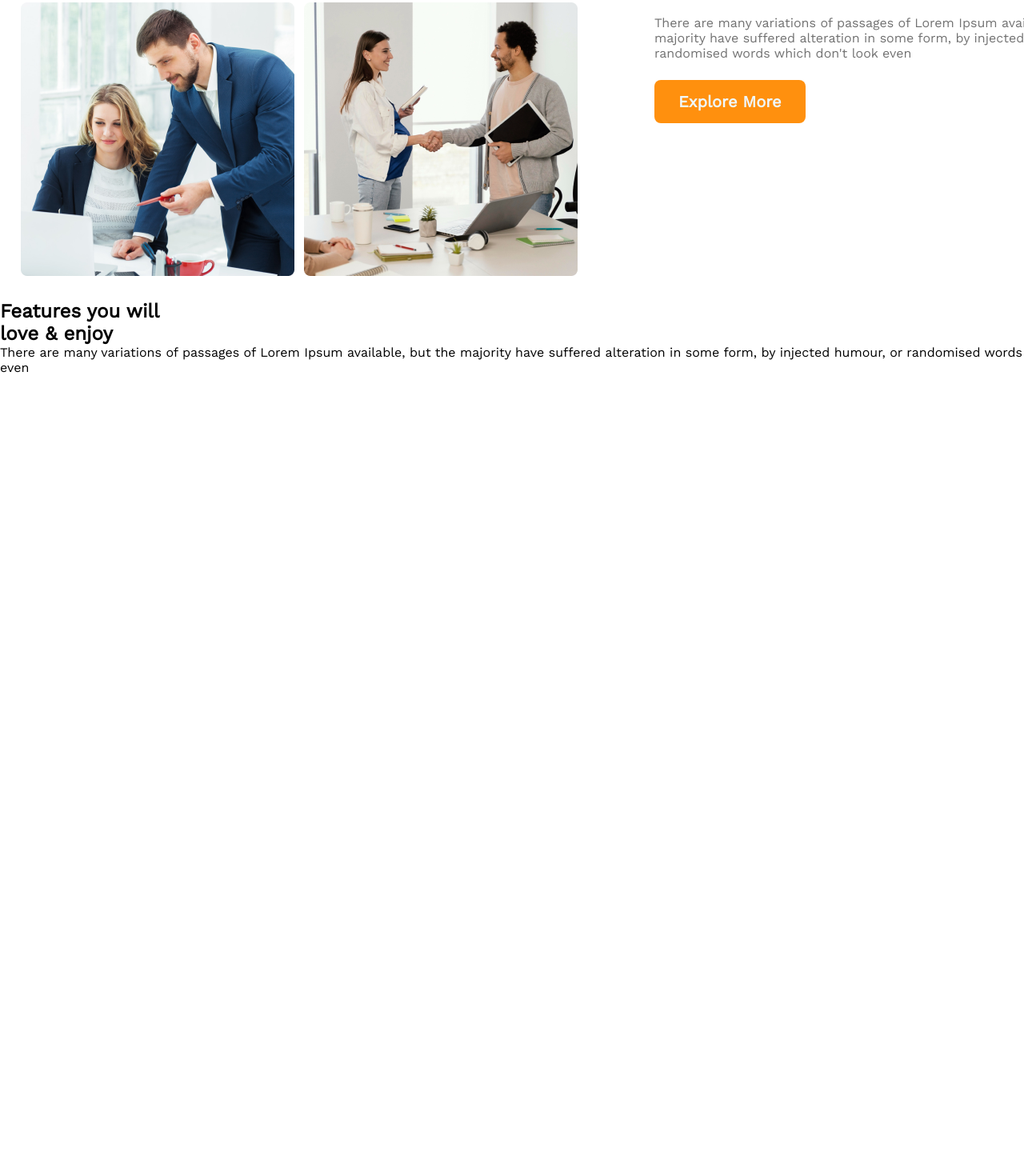
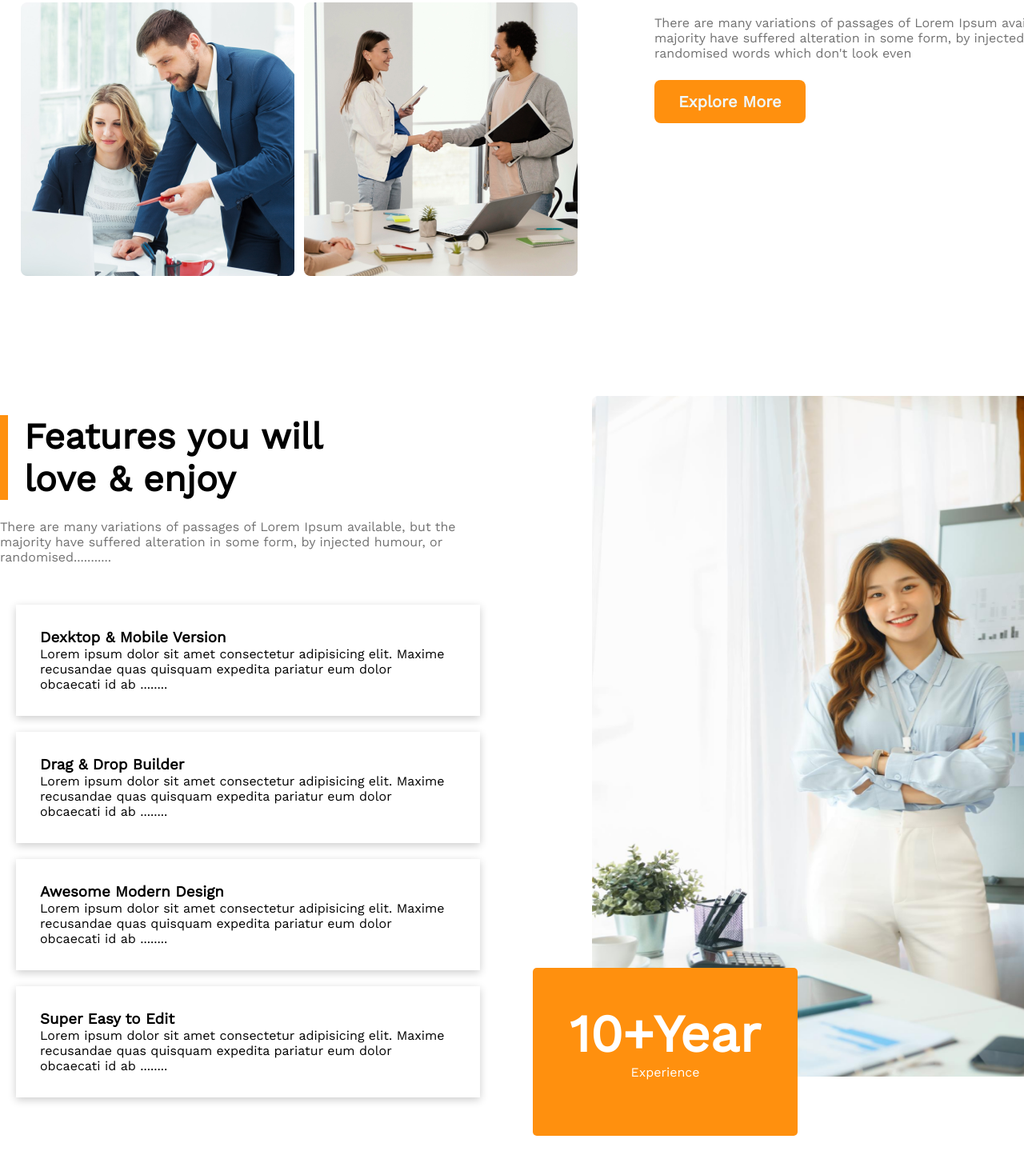
Before and after one commit to jihad-hossain1/architect-g3, a plain HTML site: page index.html in a window 1280 px wide. Shown: the part 1761-3220 px from the top of the page at 80% size. Before the commit the page ends 2230 px from the top, so only its background shows below. Drawn offline with nearby package versions, Linux system fonts and the light colour scheme.

Commit message:
main (feature section complete

```diff
--- a/index.html
+++ b/index.html
@@ -69,11 +69,40 @@
 
         <!-- main feature section  -->
         <section class="feature">
-            <div class="feature-title">
-                <div>
-                    <h2>Features you will <br> love & enjoy</h2>
+            <div class="feature-architect">
+                <div class="feature-title">
+                    <div class="fe-title">
+                        <h2>Features you will <br> love & enjoy</h2>
+                    </div>
+                    <p>There are many variations of passages of Lorem Ipsum available, but the majority have suffered alteration in some form, by injected humour, or randomised...........</p>
                 </div>
-                <p>There are many variations of passages of Lorem Ipsum available, but the majority have suffered alteration in some form, by injected humour, or randomised words which don't look even</p>
+                <div class="feature-discribe">
+                    <div class="content">
+                        <h3>Dexktop & Mobile Version</h3>
+                        <p>Lorem ipsum dolor sit amet consectetur adipisicing elit. Maxime recusandae quas quisquam expedita pariatur eum dolor obcaecati id ab ........</p>
+                    </div>
+                    <div class="content">
+                        <h3>Drag & Drop Builder</h3>
+                        <p>Lorem ipsum dolor sit amet consectetur adipisicing elit. Maxime recusandae quas quisquam expedita pariatur eum dolor obcaecati id ab ........</p>
+                    </div>
+                    <div class="content">
+                        <h3>Awesome Modern Design</h3>
+                        <p>Lorem ipsum dolor sit amet consectetur adipisicing elit. Maxime recusandae quas quisquam expedita pariatur eum dolor obcaecati id ab ........</p>
+                    </div>
+                    <div class="content">
+                        <h3>Super Easy to Edit</h3>
+                        <p>Lorem ipsum dolor sit amet consectetur adipisicing elit. Maxime recusandae quas quisquam expedita pariatur eum dolor obcaecati id ab ........</p>
+                    </div>
+                </div>
+            </div>
+            <div class="architect">
+                <div class="architect-image">
+                    <img src="./images/architect.png" alt="architect">
+                </div>
+                <div class="experience" id="exp">
+                    <h2>10+Year</h2>
+                    <p>Experience</p>
+                </div>
             </div>
         </section>
     </main>
--- a/styles/style.css
+++ b/styles/style.css
@@ -75,50 +75,120 @@ header {
     background-color: #FF900E;
     cursor: pointer;
 }
-.banner-image{
+
+.banner-image {
     padding-top: 50px;
 }
 
 
 
- /* ------------------
+/* ------------------
         main content
  ---------------------- */
-main{
+main {
     margin: auto;
     width: 1440px;
     padding-top: 80px;
 }
 
- /* Quick feature section style  */
- .quick-feature{
+/* Quick feature section style  */
+.quick-feature {
     margin: auto;
     display: flex;
     justify-content: center;
     gap: 70px;
- }
- .feature-image{
+}
+
+.feature-image {
     display: grid;
     grid-template-columns: repeat(2, 1fr);
     padding: 20px;
- }
- .feature-image .image{
+}
+
+.feature-image .image {
     margin: 6px;
     cursor: pointer;
- }
-.quick-feature-heading{
+}
+
+.quick-feature-heading {
     padding-top: 270px;
     height: 300px;
 }
-.quick-feature-heading h2{
+
+.quick-feature-heading h2 {
     font-weight: 700;
     font-size: 45px;
     padding-bottom: 24px;
 
 }
-.quick-feature-heading p{
+
+.quick-feature-heading p {
     color: #727272;
     font-weight: 400;
     font-size: 16px;
     padding-bottom: 24px;
 }
+
+/* Feature section style  */
+.feature {
+    display: flex;
+    gap: 50px;
+    padding-top: 120px;
+}
+
+.feature-title {
+    padding-bottom: 30px;
+}
+
+.fe-title {
+    padding-top: 24px;
+    padding-bottom: 24px;
+}
+
+.fe-title h2 {
+    font-weight: 700;
+    font-size: 45px;
+    padding-left: 20px;
+    border-left: 10px solid #FF900E;
+}
+
+.feature-title p {
+    color: #727272;
+}
+
+.feature-discribe .content {
+    padding: 30px;
+    margin: 20px;
+    box-shadow: 0 3px 10px rgb(0, 0, 0, 0.2);
+
+}
+#exp{
+    position: relative;
+    right: 74px;
+    top: -140px;
+
+}
+.architect-image img{
+    width: 700px;
+    height: 851px;
+}
+.architect{
+    padding-left: 70px;
+}
+.experience {
+    text-align: center;
+    padding: 45px;
+    background-color: #FF900E;
+    height: 120px;
+    width: 241px;
+    border-radius: 5px;
+}
+
+.experience h2 {
+    font-weight: 700;
+    font-size: 65px;
+}
+.experience h2,
+.experience p{
+    color: #ffffff;
+}
```
